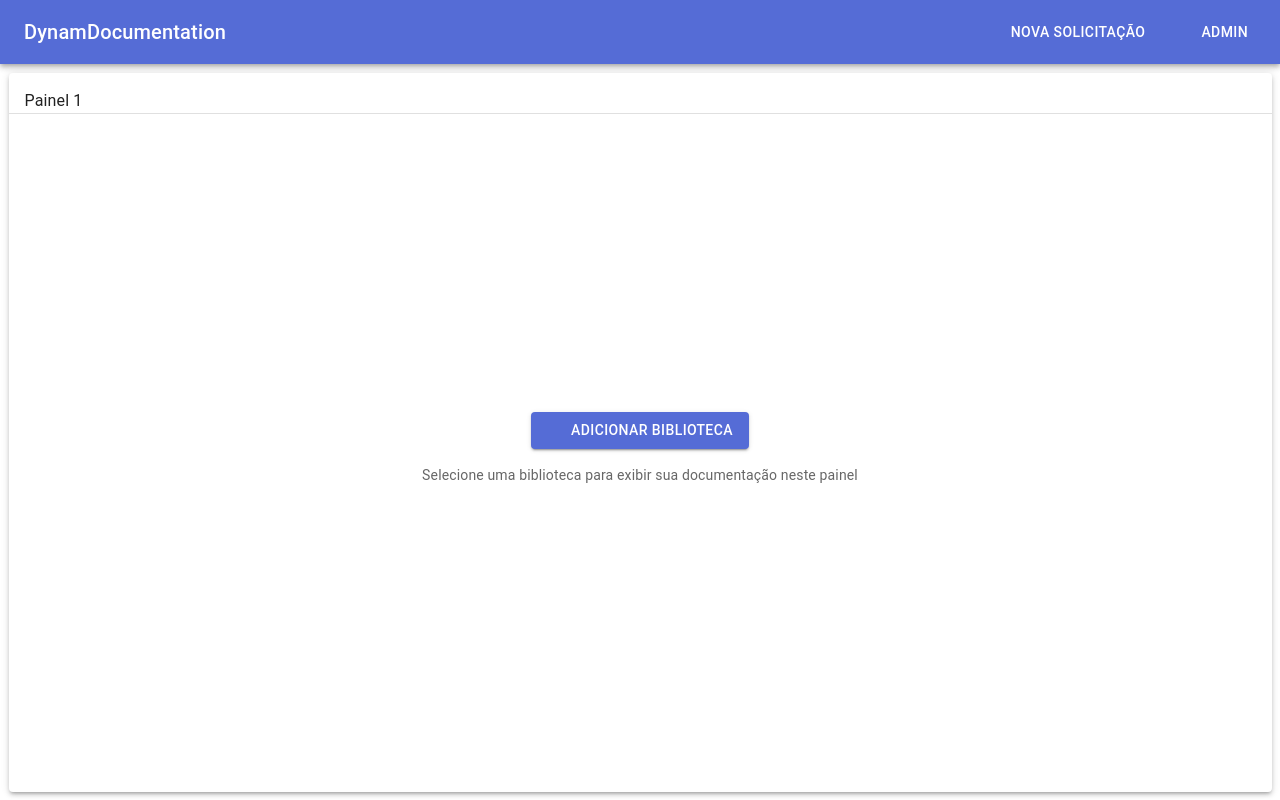
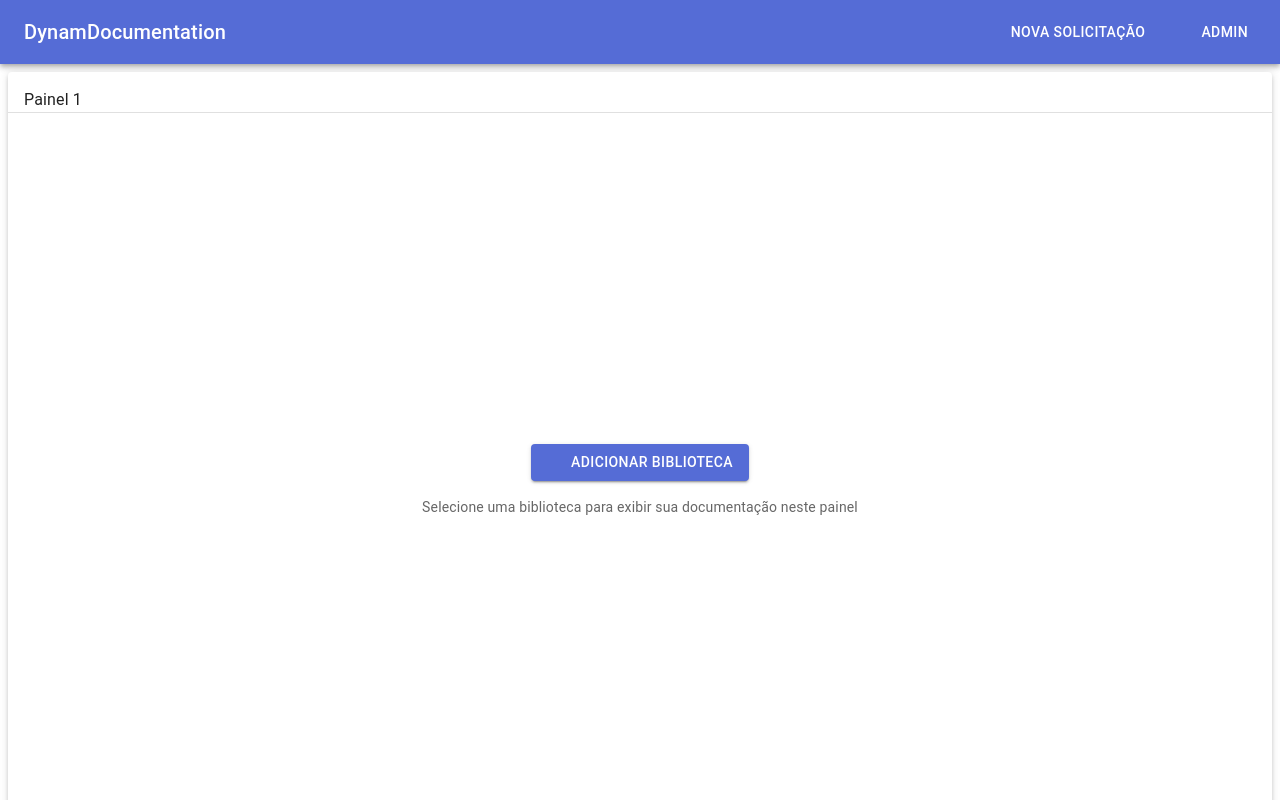
Before and after one commit to DynamDocumentation/DynamDocumentation, a React (Create React App) app in the folder frontend/: page / in a window 1280 px wide. Built offline with nearby package versions, Linux system fonts and the light colour scheme; some icons are missing.

Commit message:
fix: ajustes do layout das documentações

```diff
--- a/frontend/src/components/documentation/DocumentationPanel.jsx
+++ b/frontend/src/components/documentation/DocumentationPanel.jsx
@@ -6,6 +6,15 @@ import DocContent from "./DocContent";
 import PanelSelector from "./PanelSelector";
 
 const DocumentationPanel = ({ panel, panels, onSplit, onClose, onAddContent }) => {
+    // Calculate dynamic height for column mode (up to 3 panels)
+    const isColumn = typeof window !== 'undefined' && window.innerWidth < 1200; // lg breakpoint
+    const panelCount = Math.min(panels.length, 3);
+    const dynamicHeight = panels.length === 1
+        ? '100vh'
+        : isColumn
+            ? `calc(100vh / ${panelCount})`
+            : '100%';
+
     return (
         <Box
             sx={{
@@ -13,17 +22,11 @@ const DocumentationPanel = ({ panel, panels, onSplit, onClose, onAddContent }) =
                 width: {
                     xs: '100%',
                     sm: '100%',
-                    md: '100%', // Always 100% width for column layout
-                    lg: panels.length > 1 ? `${100 / Math.min(panels.length, 3)}%` : '100%', // Only split horizontally on large screens
+                    md: '100%',
+                    lg: panels.length > 1 ? `${100 / panelCount}%` : '100%',
                 },
-                // Remove minWidth and maxWidth for xs, sm, md
-                minWidth: undefined,
-                maxWidth: undefined,
-                height: {
-                    xs: panels.length > 1 ? '500px' : '100%',
-                    sm: panels.length > 1 ? '500px' : '100%',
-                    md: '100%',
-                },
+                height: dynamicHeight,
+                minHeight: 0,
                 padding: 1,
                 position: 'relative'
             }}
--- a/frontend/src/pages/Welcome.jsx
+++ b/frontend/src/pages/Welcome.jsx
@@ -49,24 +49,31 @@ export default function Welcome() {
         <Box
             sx={{
                 width: '100%',
-                height: '100%',
+                height: '100dvh',
                 display: 'flex',
                 flexDirection: 'column',
-                overflow: 'auto' /* Allow scrolling */
+                overflow: 'hidden',
+                minHeight: 0,
+                boxSizing: 'border-box',
+                padding: 0,
+                margin: 0
             }}
         >
             <Box
                 sx={{
                     width: '100%',
-                    height: '100%',
-                    overflow: 'auto',
+                    height: '100%', // Fill parent
+                    overflow: 'hidden',
                     display: 'flex',
-                    // Use Material UI breakpoints for responsive layout
+                    flex: 1,
+                    minHeight: 0,
+                    boxSizing: 'border-box',
+                    padding: 0,
+                    margin: 0,
                     flexDirection: {
-                        md: 'column',    // Medium screens and up - horizontal layout
+                        md: 'column',
                         lg: 'row'
                     },
-                    padding: '0.5px', /* 0.5 on each side, matching the card mx of 0.5 */
                     // Improved scrollbar styling
                     '&::-webkit-scrollbar': {
                         height: '8px',
```
